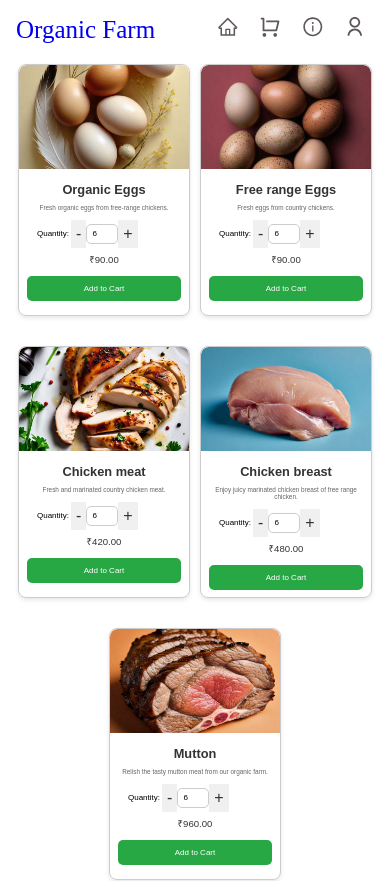
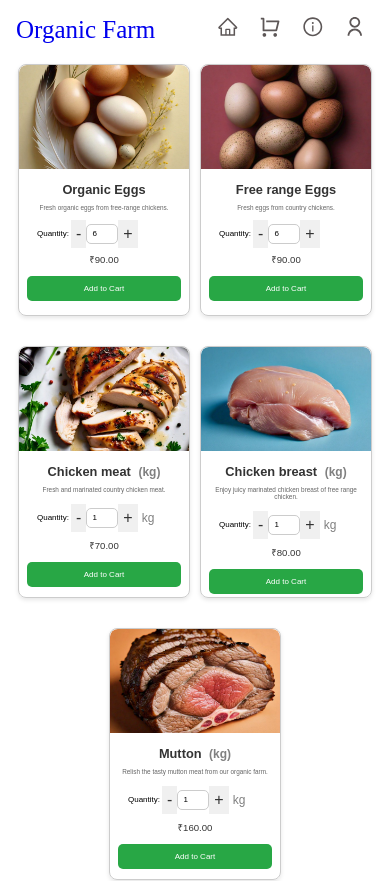
Before and after one commit to Manikanta954/organic-farm-products-webapp, a React (Create React App) app: page / in a window 390 px wide. Shown: the top 881 px of the page. Built offline with nearby package versions, Linux system fonts and the light colour scheme; no server answers.

Commit message:
updated products

```diff
--- a/src/components/Card.js
+++ b/src/components/Card.js
@@ -2,43 +2,63 @@ import React, { useState } from 'react';
 import '../styles/Card.css';
 
 function Card({ product, addToCart }) {
-  const [quantity, setQuantity] = useState(6);
+  const [quantity, setQuantity] = useState(product.category === 'meat' ? 1 : 6); // Default 6 for eggs, 1 for meat
 
   const handleQuantityChange = (value) => {
-    if (value >= 6 && value % 2 === 0) {
-      setQuantity(value);
+    if (product.category === 'meat') {
+      if (value >= 1) {
+        setQuantity(value);
+      }
+    } else {
+      if (value >= 6 && value % 2 === 0) {
+        setQuantity(value);
+      }
     }
   };
 
   const decreaseQuantity = () => {
-    if (quantity > 6) {
-      setQuantity(quantity - 2);
+    if (product.category === 'meat') {
+      if (quantity > 1) {
+        setQuantity(quantity - 1);
+      }
+    } else {
+      if (quantity > 6) {
+        setQuantity(quantity - 2);
+      }
     }
   };
 
   const increaseQuantity = () => {
-    setQuantity(quantity + 2);
+    if (product.category === 'meat') {
+      setQuantity(quantity + 1);
+    } else {
+      setQuantity(quantity + 2);
+    }
   };
 
   return (
     <div className="card">
       <img src={product.image} alt={product.name} className="card-image" />
       <div className="card-details">
-        <h2 className='card-name'>{product.name}</h2>
+        {/* Apply smaller font for eggs */}
+        <h2 className={`card-name ${product.category === 'eggs' ? 'small-font' : ''}`}>
+          {product.name} {product.category === 'meat' && <span className="kg-label">(kg)</span>}
+        </h2>
         <p className='card-description'>{product.description}</p>
         <div className="card-quantity">
           <label>Quantity: </label>
           <div className="quantity-input">
-            <button className="quantity-btn" onClick={() => decreaseQuantity()}>-</button>
+            <button className="quantity-btn" onClick={decreaseQuantity}>-</button>
             <input
               type="number"
               value={quantity}
               onChange={(e) => handleQuantityChange(parseInt(e.target.value, 10))}
-              min="6"
-              step="2"
+              min={product.category === 'meat' ? "1" : "6"} // Minimum for meat is 1, eggs 6
+              step={product.category === 'meat' ? "1" : "2"} // Step for meat is 1, eggs is 2
             />
-            <button className="quantity-btn" onClick={() => increaseQuantity()}>+</button>
+            <button className="quantity-btn" onClick={increaseQuantity}>+</button>
           </div>
+          {product.category === 'meat' && <span className="kg-label">kg</span>}
         </div>
         <div className="card-price ">₹{(product.price * quantity).toFixed(2)}</div>
         <button className='add-to-cart-button' onClick={() => addToCart({ ...product, quantity })}>Add to Cart</button>
--- a/src/pages/Home.js
+++ b/src/pages/Home.js
@@ -19,6 +19,7 @@ function Home() {
       description: 'Fresh organic eggs from free-range chickens.',
       price: 15.00,
       image: egg,
+      category:"eggs"
     },
     {
       id: 2,
@@ -26,6 +27,7 @@ function Home() {
       description: 'Fresh eggs from country chickens.',
       price: 15.00,
       image: egg1,
+      category:"eggs"
     },
     {
       id: 3,
@@ -33,6 +35,7 @@ function Home() {
       description: 'Fresh and marinated country chicken meat.',
       price: 70.00,
       image: chicken2,
+      category:"meat"
     },
     {
       id: 4,
@@ -40,6 +43,7 @@ function Home() {
       description: 'Enjoy juicy marinated chicken breast of free range chicken.',
       price: 80.00,
       image: chickenbreast,
+      category:"meat"
     },
     {
       id: 5,
@@ -47,6 +51,7 @@ function Home() {
       description: 'Relish the tasty mutton meat from our organic farm.',
       price: 160.00,
       image: mutton1,
+      category:"meat"
     },
     // Add more products as needed
   ];
--- a/src/styles/Card.css
+++ b/src/styles/Card.css
@@ -123,6 +123,20 @@
     width: 170px;
     height: 250px;
   }
+  .card-name {
+    font-size: 20px; /* Default size for non-egg products */
+  }
+
+  .small-font {
+    font-size: 16px; /* Smaller font for eggs */
+  }
+
+  .kg-label {
+    font-size: 12px; /* Small font for 'kg' */
+    margin-left: 4px;
+    color: gray; /* Optional: Gray color for subtle appearance */
+  }
+
 
   .card-image {
     height: 41.5%; /* Adjust image height for smaller screens */
```
